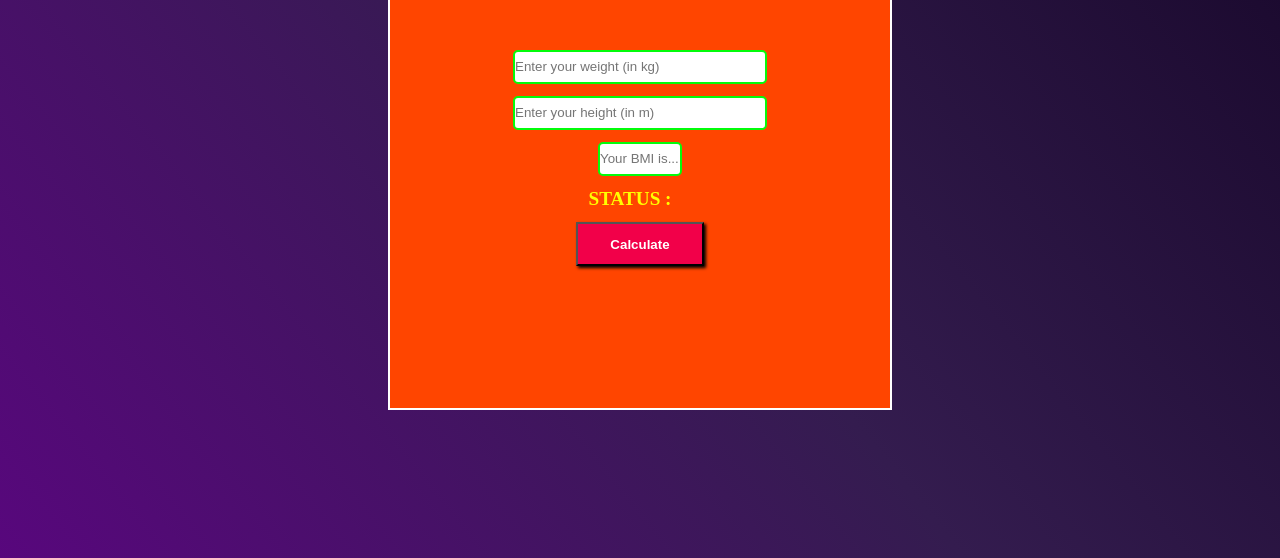
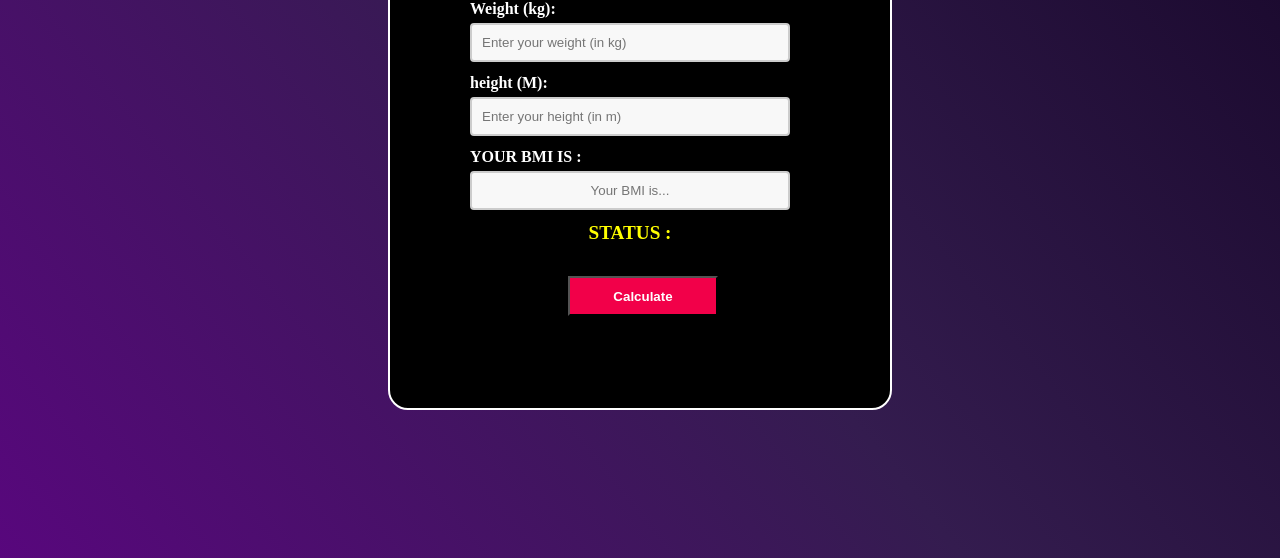
Before and after one commit to clandestine07/BMI-CALCULATOR, a plain HTML site: page index.html in a window 1280 px wide. Shown: the part 242-800 px from the top of the page. Drawn offline with Linux system fonts and the light colour scheme.

Commit message:
did some css changes

```diff
--- a/index.html
+++ b/index.html
@@ -15,16 +15,19 @@
 
             <!-- enter weight -->
             <div class="weight">
+                <label for="weight">Weight (kg):</label>
                 <input type="number" placeholder="Enter your weight (in kg)" class="weight-input">
             </div>
 
             <!-- enter height -->
             <div class="height">
+                <label for="height">height (M):</label>
                 <input type="number" placeholder="Enter your height (in m)" class="height-input">
             </div>
 
             <!-- display bmi -->
              <div class="display">
+                <label> YOUR BMI IS :</label>
                  <input readonly class="display-bmi" placeholder="Your BMI is...">
              </div>
 
--- a/style.css
+++ b/style.css
@@ -18,52 +18,72 @@
 }
 
 .content-box{
-    height: 500px;
-    width: 500px;
-    background-color: orangered;
+    height: 400px;
+    width: 400px;
+    padding: 50px;
+    background-color: black;
     display: flex;
     justify-content: center;
-    align-items: center;
+    /* align-items: center; */
     flex-direction: column;
     gap: 12px;
     border: 2px solid white;
+    border-radius: 20px;
     position: relative;
 }
 
 h1{
     position: absolute;
-    top: 50px;
+    top: 20px;
+    left : 100px;
     color: aqua;
 }
-
-.weight-input{
-    height: 30px;
-    width: 250px;
-    border: 2px solid #03fc0b;
-    border-radius: 5px;
-    background: white;
+label {
+    display: block;
+    margin-bottom: 5px;
+    color: white;
+    font-weight: bold;
 }
 
-.height-input{
-    height: 30px;
-    width: 250px;
-    border: 2px solid #03fc0b;
-    border-radius: 5px;
-    background: white;
+input[type="number"] {
+    width: 80%;
+    padding: 10px;
+    border: 2px solid #ccc;
+    border-radius: 4px;
+    background-color: #f8f8f8;
+    transition: border-color 0.3s;
+
 }
 
-.display-bmi{
-    height: 30px;
-    width: 80px;
-    border: 2px solid #03fc0b;
-    border-radius: 5px;
-    background: white;
+input[type="number"]:focus {
+    outline: none;
+    border-color: #03fc0b;
 }
+.weight{
+    margin-left: 30px;
+}
+.height{
+    margin-left: 30px;
+}
+.display{
+    margin-left: 30px;
+}
+
+.display-bmi {
+    width: 80%;
+    padding: 10px;
+    border: 2px solid #ccc;
+    border-radius: 4px;
+    background-color: #f8f8f8;
+    text-align: center;
+}
+
 
 .indicator-check{
     display: flex;
-    flex-direction: row;
-    gap: 20px;
+    justify-content: center;
+    align-items: center;
+    margin-bottom: 20px;
 }
 
 #status{
@@ -74,24 +94,20 @@ h1{
 
 #indi{
     font-size: larger;
-    color: black;
+    color: rgb(58, 239, 3);
     font-weight: bolder;
+    margin-left: 20px;
 }
 
-/*button{*/
-/*    height: 30px;*/
-/*    width: 100px;*/
-/*    border: 2px solid deeppink;*/
-/*    border-radius: 5px;*/
-/*}*/
-
-/*button:hover{*/
-/*    background-color: hotpink;*/
-/*    cursor: pointer;*/
-/*}*/
 button{
+    display: flex;
+    justify-content: center;
+    align-items: center;
     background-color: #f20049;
+    width: 150px;
+    height : 40px;
     padding: 0.8rem 2rem;
+    margin-left: 32%;
     color: white;
     font-weight: bold;
     box-shadow: 2px 2px 3px 0px black;
```
